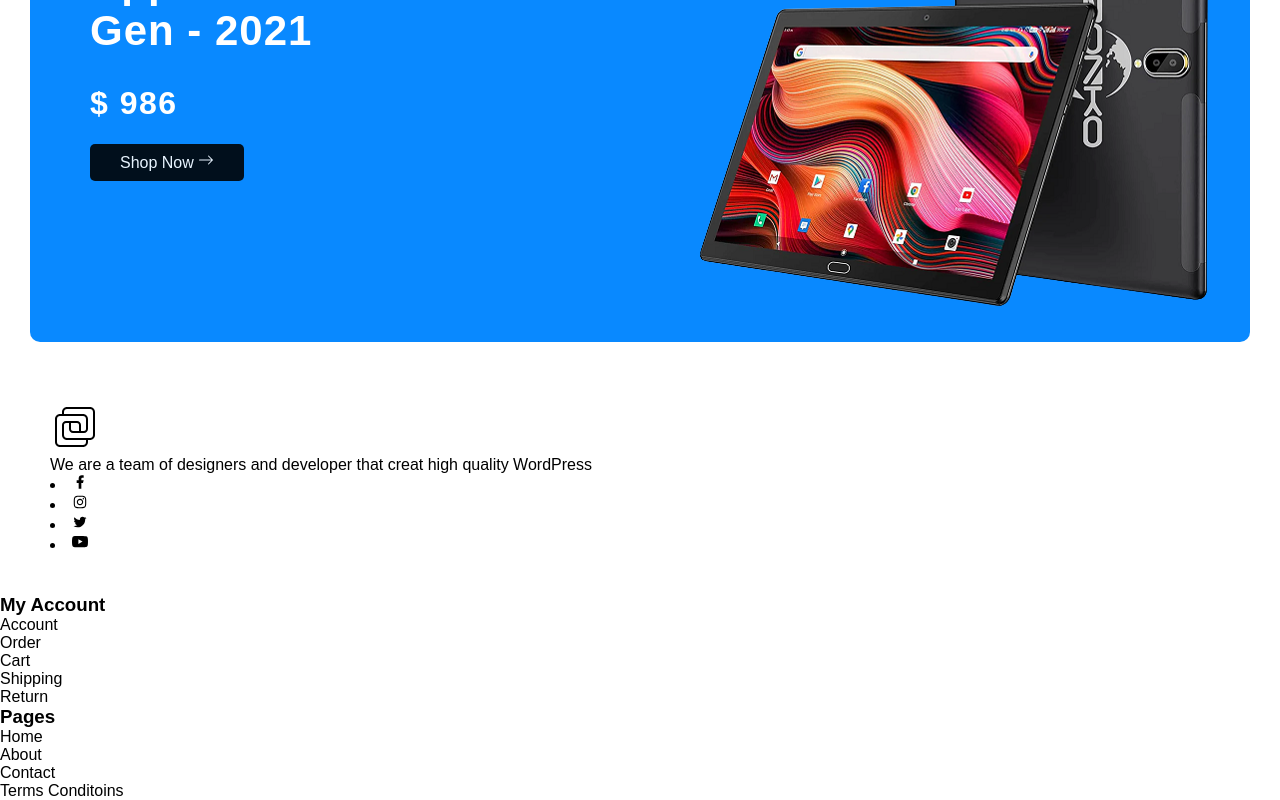
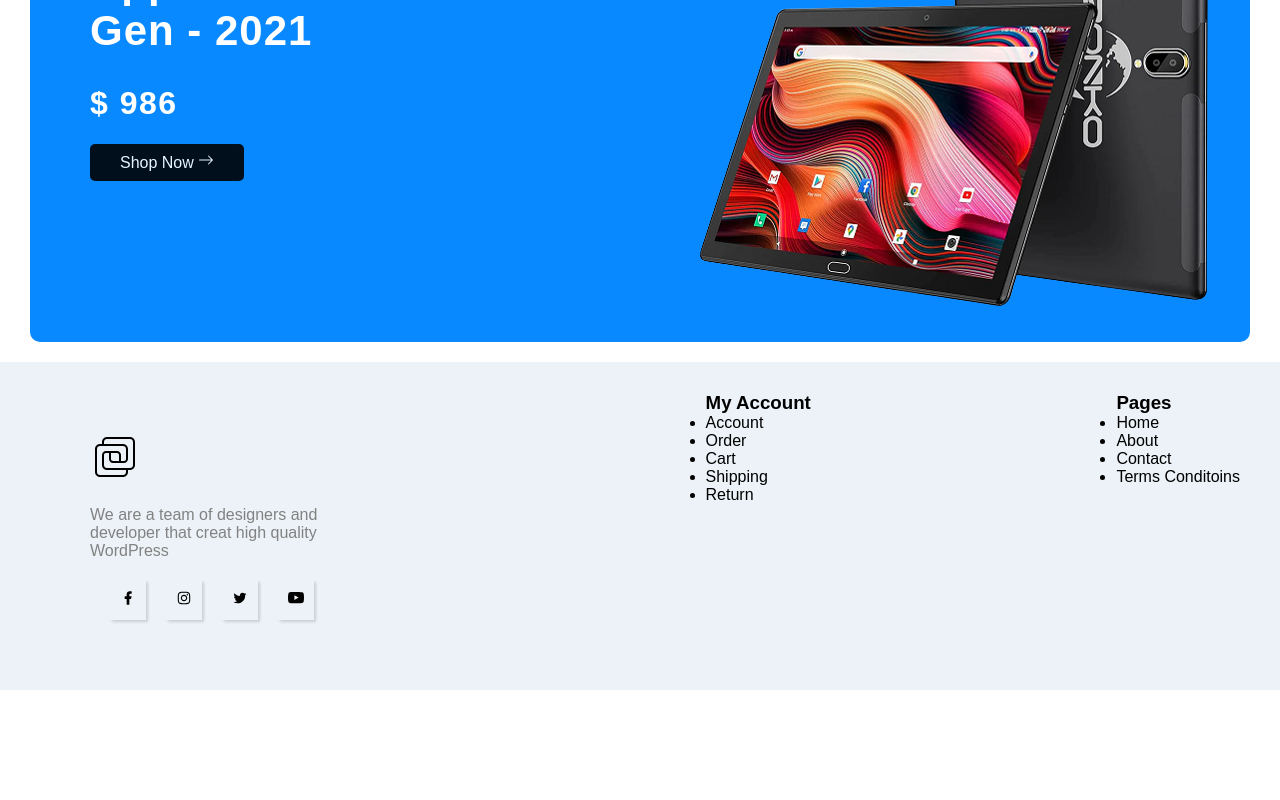
Before and after one commit to jegbune/my-ecommerce-app, a React (Create React App) app: page / in a window 1280 px wide. Shown: the part 2410-3210 px from the top of the page. After the commit the page ends 3100 px from the top, so only its background shows below. Built offline with nearby package versions, Linux system fonts and the light colour scheme.

Commit message:
Footer page development and styling

```diff
--- /dev/null
+++ b/src/Component/ecommerceComponent/Footer.css
@@ -0,0 +1,103 @@
+* {
+    margin: 0;
+    padding: 0;
+    font-family: sans-serif;
+    box-sizing: border-box;
+}
+
+.footer{
+    padding: 30px 40px;
+    width: 100%;
+    background: #ecf2f7;
+}
+
+.footer .container {
+    max-width: 100%;
+    display: flex;
+    justify-content: space-between;
+}
+
+.footer .container .about {
+     max-width: 30%;
+}
+
+.footer .container .about .detail p {
+    margin-top: 20px;
+    font-size: 16px;
+    color: #828282;
+}
+
+.footer .container .about .detail .icon {
+    margin-top: 20px;
+    display: flex;
+}
+
+.footer .container .about .detail .icon li {
+    margin-left: 20px;
+    list-style: none;
+    padding: 10px 10px;
+    box-shadow: rgba(0,0,0,0.15) 1.95px 1.95px 2.6px;
+    cursor: pointer;
+    transition: 0.5s;
+}
+
+.footer .container .about .detail .icon li:hover {
+    background: #0989ff;
+    color: #fff;
+    border-radius: 5px;
+    font-size: 16px;
+}
+
+.footer .container .account {
+    margin-right: 100px;
+    margin-top: 30px;
+}
+
+.footer .container .account h3 {
+    font-size: 32px;
+    color: #010f1c;
+}
+
+.footer .container .account ul {
+    margin-top: 10px;
+    margin-left: 20px;
+}
+
+.footer .container .account ul li {
+    margin-top: 5px;
+    color: #010f1c;
+    font-size: 14px;
+    transition: 0.5s;
+    cursor: pointer;
+}
+
+.footer .container .account ul li:hover {
+    color: #0989ff;
+}
+
+.footer .page .account {
+    margin-right: 100px;
+    margin-top: 30px;
+}
+
+.footer .page .account h3 {
+    font-size: 32px;
+    color: #010f1c;
+}
+
+.footer .container .account ul {
+    margin-top: 10px;
+    margin-left: 20px;
+}
+
+.footer .page .account ul li {
+    margin-top: 5px;
+    color: #010f1c;
+    font-size: 14px;
+    transition: 0.5s;
+    cursor: pointer;
+}
+
+.footer .page .account ul li:hover {
+    color: #0989ff;
+}
--- a/src/Component/ecommerceComponent/Footer.js
+++ b/src/Component/ecommerceComponent/Footer.js
@@ -2,6 +2,8 @@ import React from 'react'
 import { AiOutlineInstagram, AiOutlineTwitter } from 'react-icons/ai'
 import { BsYoutube } from 'react-icons/bs'
 import { RiFacebookFill } from 'react-icons/ri'
+import './Footer.css'
+
 
 const Footer = () => {
     return(
```
Also changed, not shown: src/Footer.css (deleted).
